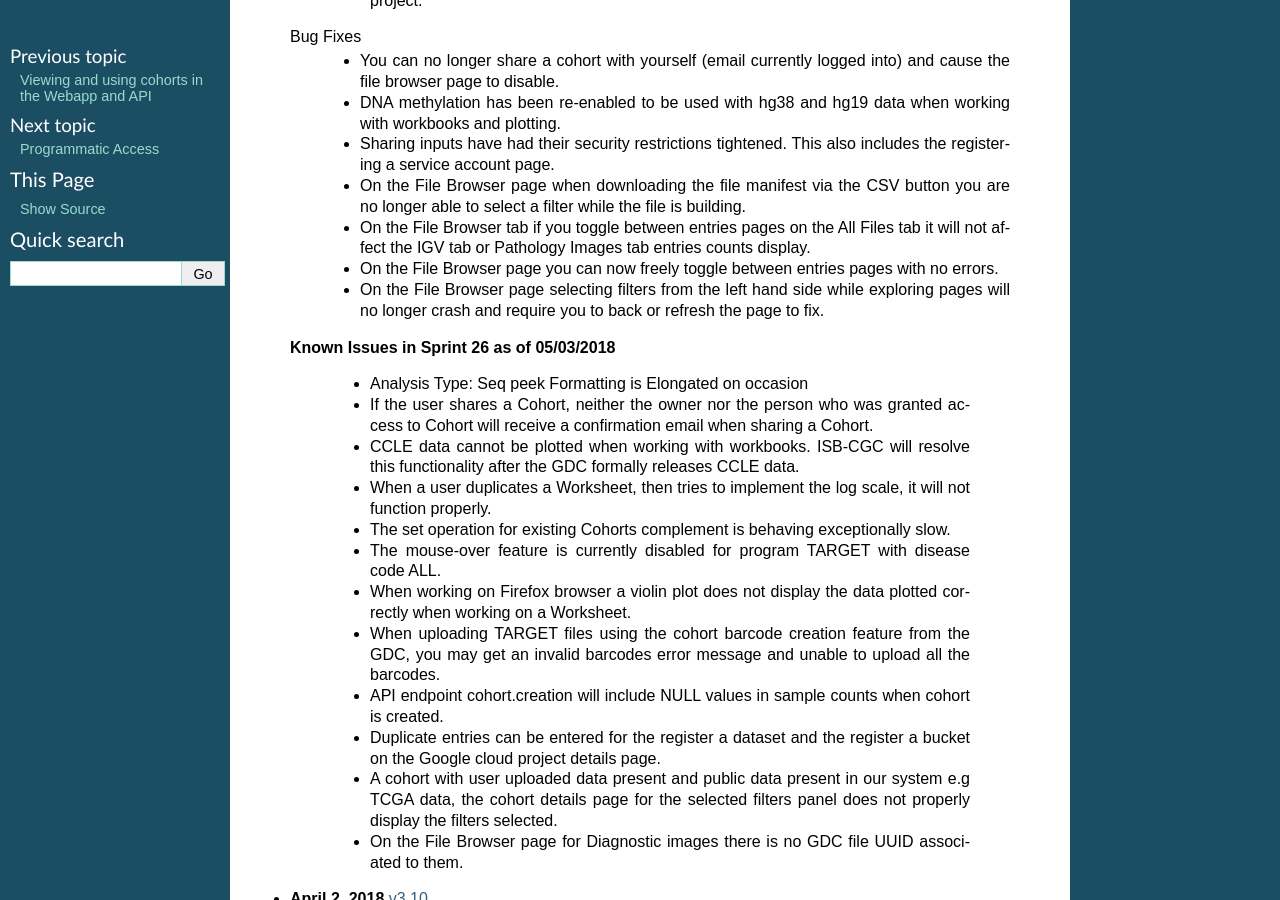
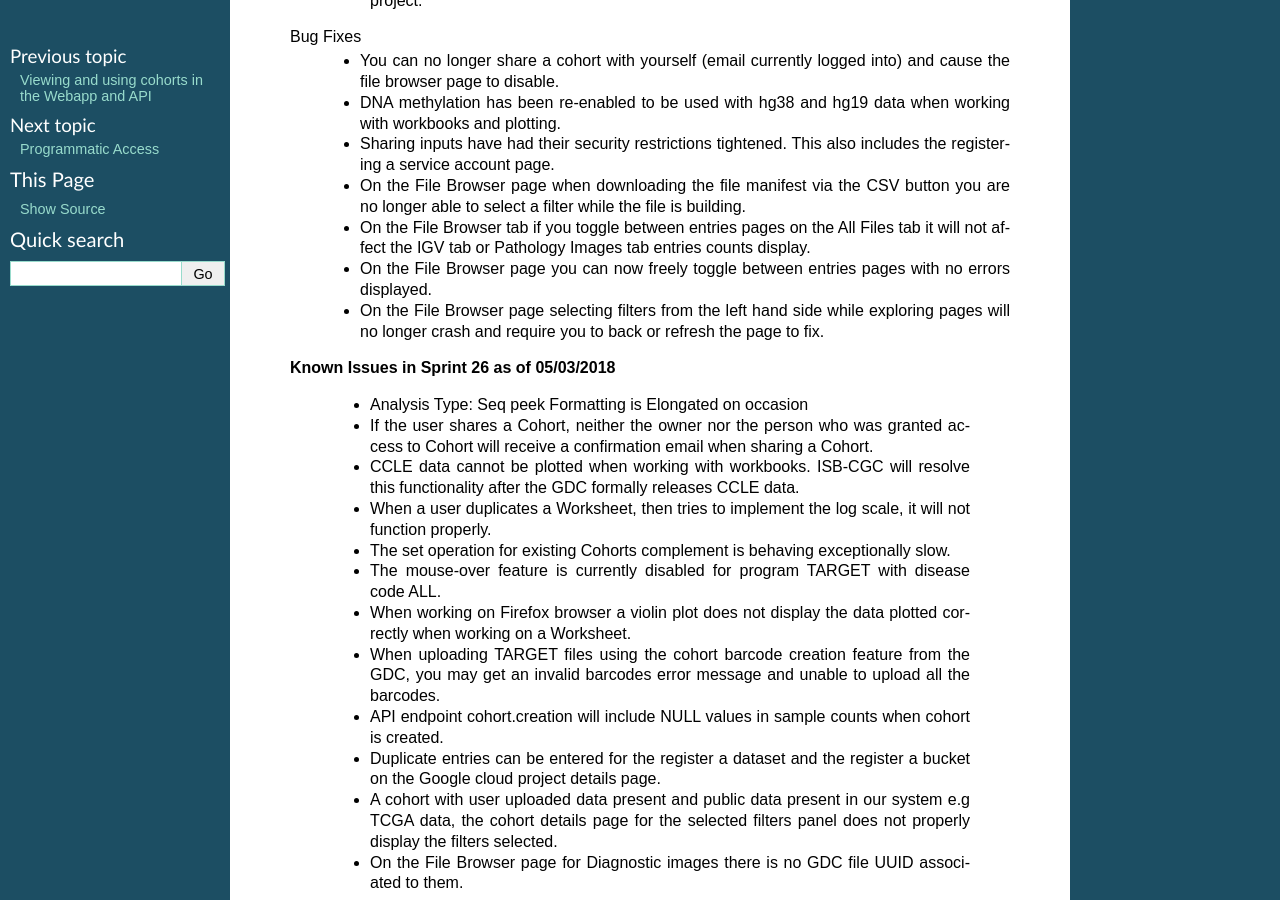
Before and after one commit to isb-cgc/readthedocs, a Sphinx documentation site: the page built from docs/source/sections/webapp/releases.rst, in a window 1280 px wide and 900 px high, scrolled down 519 px. Built offline with Sphinx 7.4.7, drawn with Linux system fonts in a browser that asks for light colours; pages that are not in the unit, such as notebooks, are missing from menus.

Commit message:
added text

```diff
--- a/docs/source/sections/webapp/releases.rst
+++ b/docs/source/sections/webapp/releases.rst
@@ -24,7 +24,7 @@ Web-App Release Notes
   - Sharing inputs have had their security restrictions tightened. This also includes the registering a service account page.
   - On the File Browser page when downloading the file manifest via the CSV button you are no longer able to select a filter while the file is building.
   - On the File Browser tab if you toggle between entries pages on the All Files tab it will not affect the IGV tab or Pathology Images tab entries counts display.
-  - On the File Browser page you can now freely toggle between entries pages with no errors.
+  - On the File Browser page you can now freely toggle between entries pages with no errors displayed.
   - On the File Browser page selecting filters from the left hand side while exploring pages will no longer crash and require you to back or refresh the page to fix.
 
  **Known Issues in Sprint 26 as of 05/03/2018**
```
